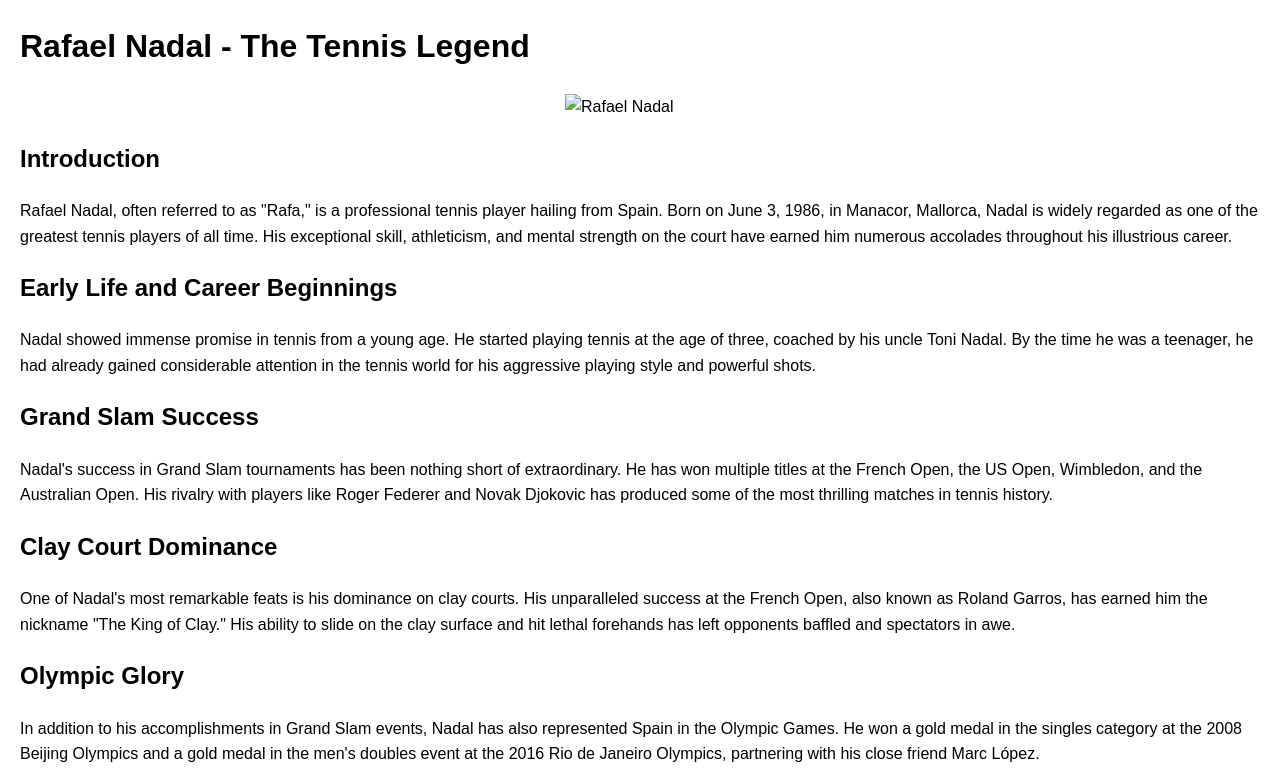
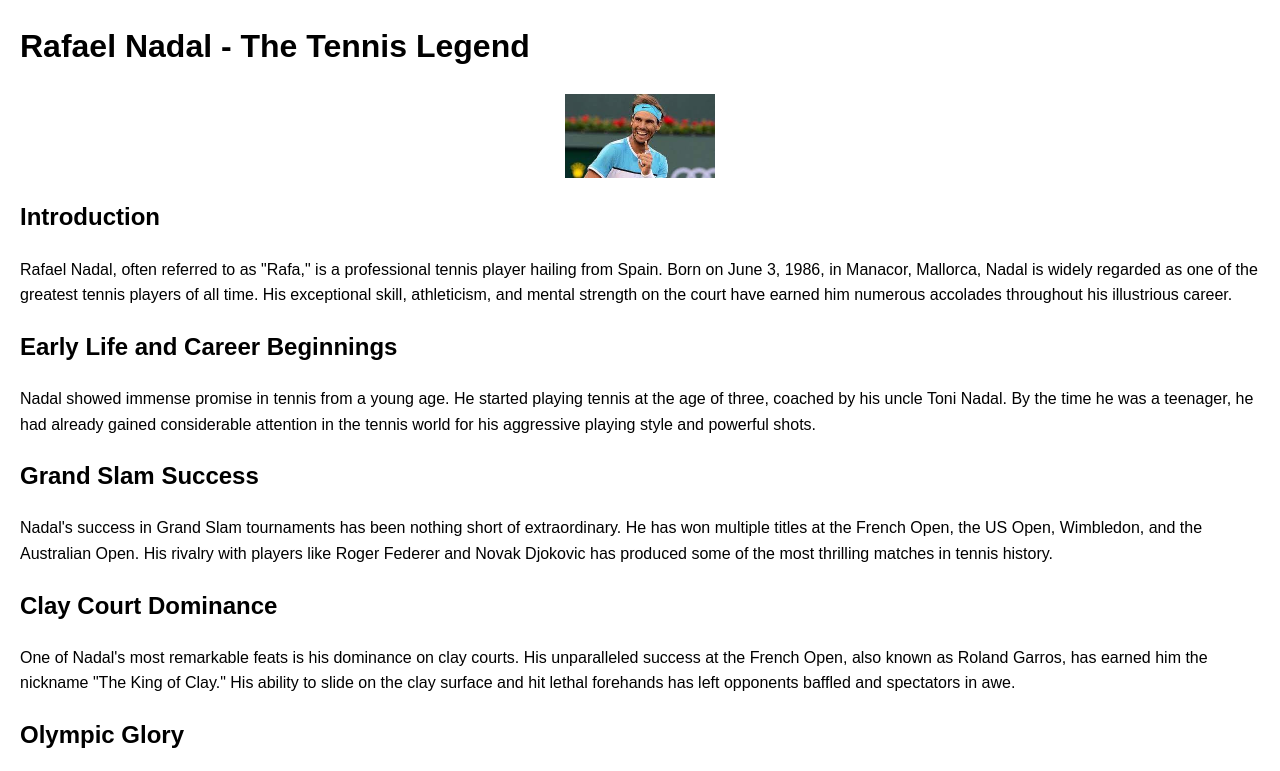
Before and after one commit to aasthanikin/aastha.github.io, a plain HTML site: page index.html in a window 1280 px wide. Shown: the top 771 px of the page. Drawn offline with Linux system fonts and the light colour scheme.

Commit message:
Update index.html

```diff
--- a/index.html
+++ b/index.html
@@ -10,7 +10,7 @@
         <h1>Rafael Nadal - The Tennis Legend</h1>
     </header>
     <article>
-        <img src="rafael_nadal.jpg" alt="Rafael Nadal">
+        <img src="https://github.com/aasthanikin/aastha.github.io/blob/main/nadal.jpg" alt="Rafael Nadal">
         <h2>Introduction</h2>
         <p>Rafael Nadal, often referred to as "Rafa," is a professional tennis player hailing from Spain. Born on June 3, 1986, in Manacor, Mallorca, Nadal is widely regarded as one of the greatest tennis players of all time. His exceptional skill, athleticism, and mental strength on the court have earned him numerous accolades throughout his illustrious career.</p>
 
```
